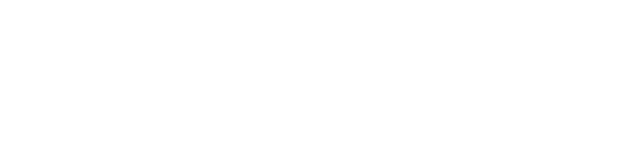
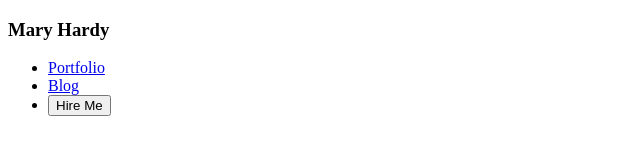
Before and after one commit to Reduani874/WebDev-portfolio, a plain HTML site: page index.html in a window 1280 px wide. Shown: the whole page, without its empty margins (0-640 px from the left). Drawn offline with Linux system fonts and the light colour scheme.

Commit message:
update the folder

```diff
--- a/index.html
+++ b/index.html
@@ -4,10 +4,18 @@
     <meta charset="UTF-8">
     <meta name="viewport" content="width=device-width, initial-scale=1.0">
     <title>Web Developer Portfolio</title>
+    <link rel="stylesheet" href="styles/portfolio.css">
 </head>
 <body>
     <header>
-
+<nav>
+    <h3>Mary Hardy</h3>
+    <ul>
+        <li><a href="portfolio.html">Portfolio</a></li>
+        <li><a href="Blog.html">Blog</a></li>
+        <li><a href="contact.html"><button>Hire Me</button></a></li>
+    </ul>
+</nav>
     </header>
     <main>
 
--- /dev/null
+++ b/styles/portfolio.css
@@ -0,0 +1,6 @@
+
+
+nav{
+
+
+}
```
Also changed, not shown: UI/banner.png (added), UI/donate.png (added), UI/news.png (added), UI/newsletter.png (added), UI/quotes.png (added), UI/vision.png (added), assets/al-jazeera.png (added), assets/card-icon.png (added), assets/facebook.png (added), assets/hero.png (added), assets/instagram.png (added), assets/quote-bg.png (added), assets/satelite.png (added), assets/x.png (added).
